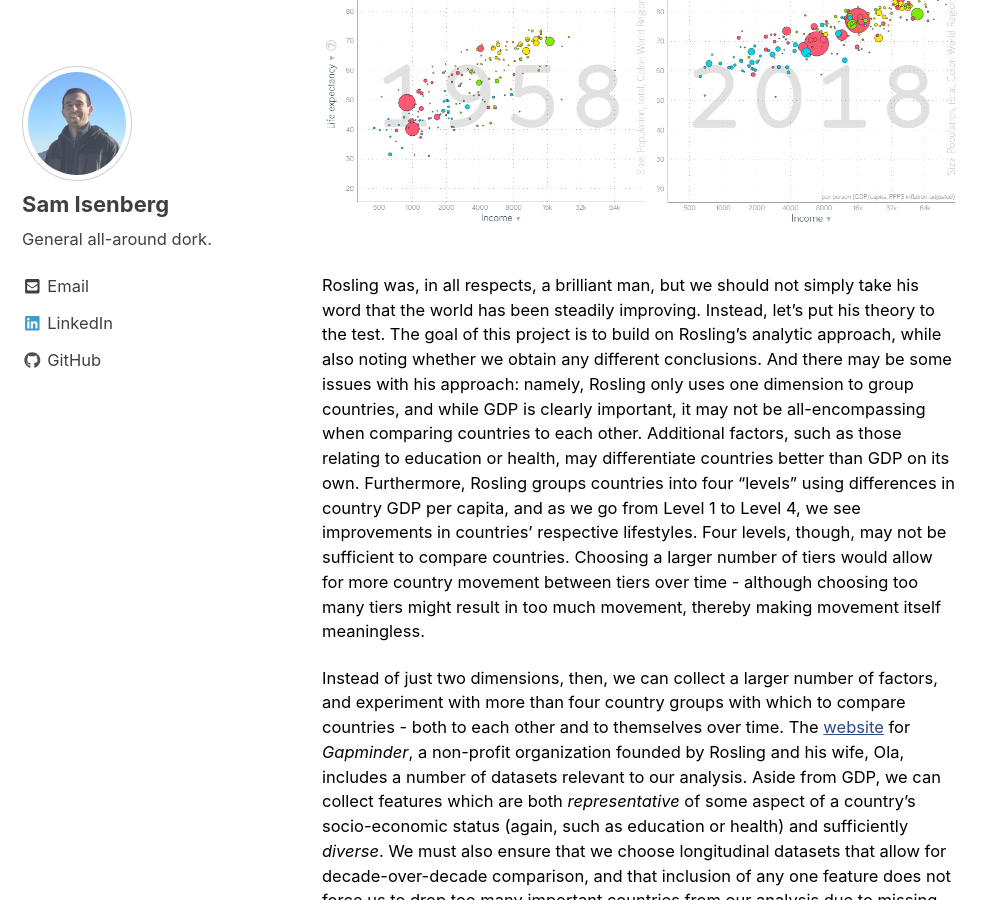
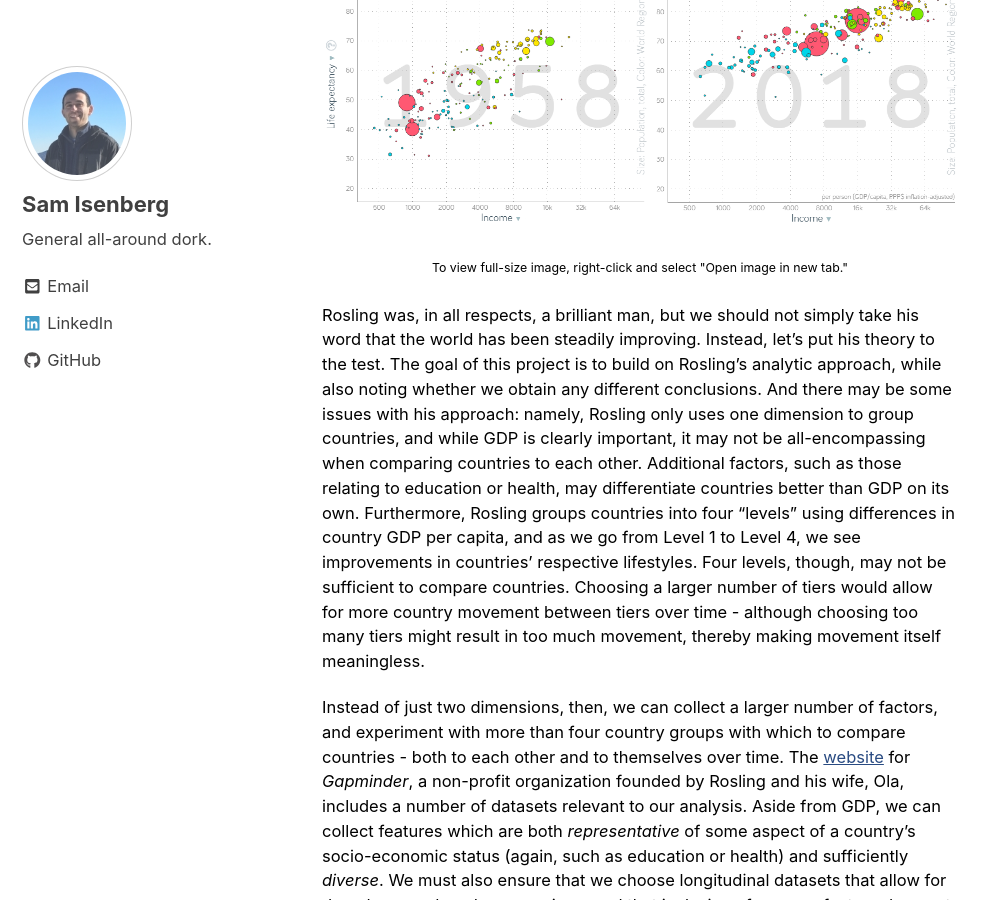
Before and after one commit to saisenberg/saisenberg.github.io, a Jekyll site: the page built from _posts/2018-08-08-world-progress.md, in a window 1280 px wide and 900 px high, scrolled down 1084 px. Shown: the whole window, without its empty margins (0-998 px from the left). Built offline with Jekyll 4.4.1, drawn with Linux system fonts in a browser that asks for light colours; nearby versions of some CDN libraries.

Commit message:
See changelog 0.26

```diff
--- a/CHANGELOG (SI).txt
+++ b/CHANGELOG (SI).txt
@@ -1,4 +1,8 @@
 CHANGELOG
+
+0.26
+- updated world-progress excerpt
+- re-size images
 
 0.25
 - added world-progress post
--- a/_posts/2018-08-08-world-progress.md
+++ b/_posts/2018-08-08-world-progress.md
@@ -17,7 +17,9 @@
 
 One of the book's key graphics, the *World Health Chart*, graphs the changes in world health and wealth, as represented by individual countries' life expectancy and GDP per capita, respectively. Compare these two stills of the chart, one from 1958 and one from 2018. The world has clearly advanced in both life expectancy and GDP, as evidenced by the upper-right shift. This change, though, happens so slowly that it goes unnoticed – another major factor in our misunderstanding of the world’s progress.
 
-<center><img src="{{ site.url }}{{ site.baseurl }}/images/world-progress/worldhealth_1958-2018.png" alt="world improvement - 1958-2018"></center><br>
+<center><img src="{{ site.url }}{{ site.baseurl }}/images/world-progress/worldhealth_1958-2018.png" alt="world improvement - 1958-2018"></center>
+
+<small><small><center>To view full-size image, right-click and select "Open image in new tab."</center></small></small>
 
 Rosling was, in all respects, a brilliant man, but we should not simply take his word that the world has been steadily improving. Instead, let’s put his theory to the test. The goal of this project is to build on Rosling’s analytic approach, while also noting whether we obtain any different conclusions. And there may be some issues with his approach: namely, Rosling only uses one dimension to group countries, and while GDP is clearly important, it may not be all-encompassing when comparing countries to each other. Additional factors, such as those relating to education or health, may differentiate countries better than GDP on its own. Furthermore, Rosling groups countries into four “levels” using differences in country GDP per capita, and as we go from Level 1 to Level 4, we see improvements in countries’ respective lifestyles. Four levels, though, may not be sufficient to compare countries. Choosing a larger number of tiers would allow for more country movement between tiers over time - although choosing too many tiers might result in too much movement, thereby making movement itself meaningless.
 
```
Also changed, not shown: other parts of _posts/2018-08-08-world-progress.md (+1 -1 lines), images/world-progress/correlation_matrix.png, images/world-progress/pct_improvement.png, images/world-progress/tier_countries.png.
